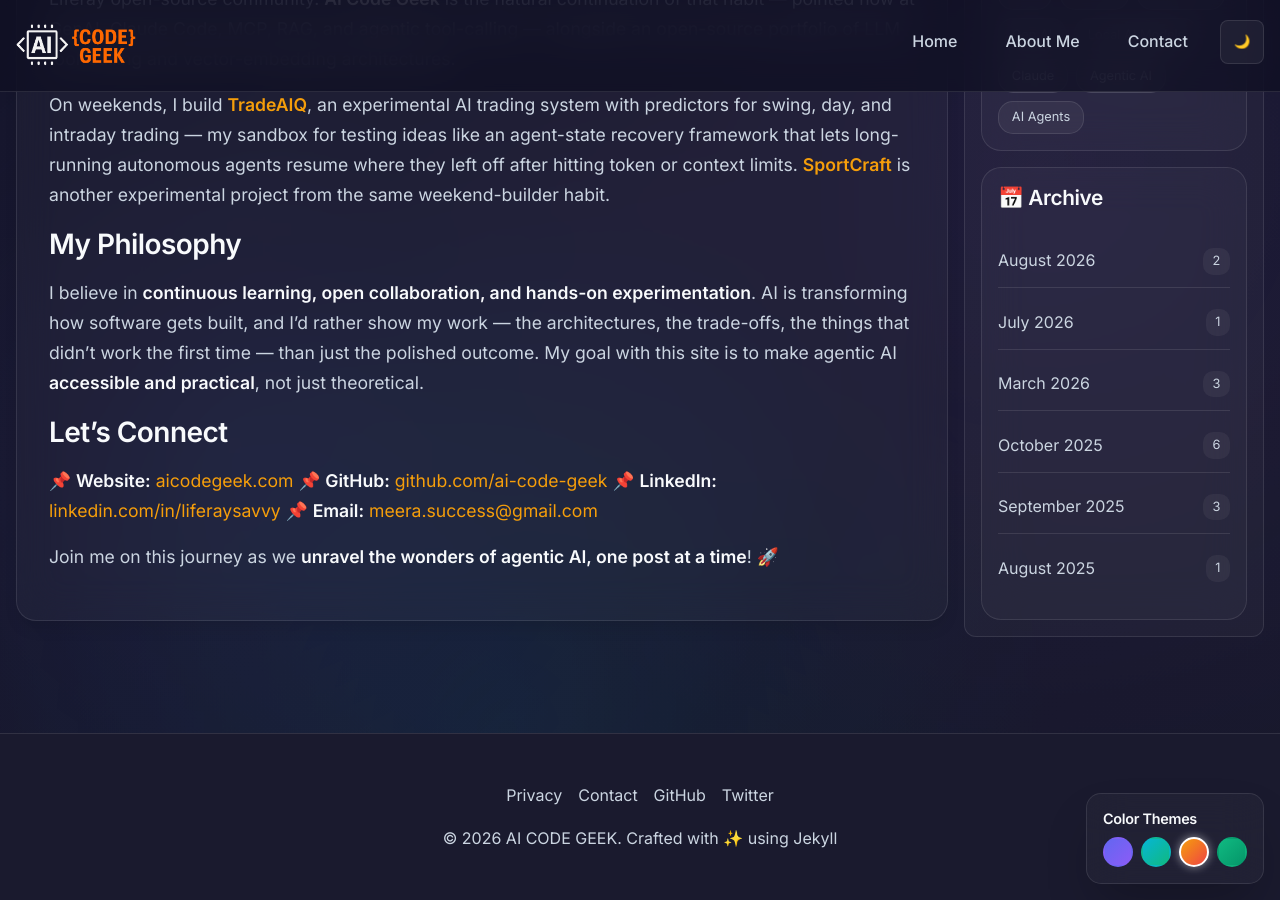
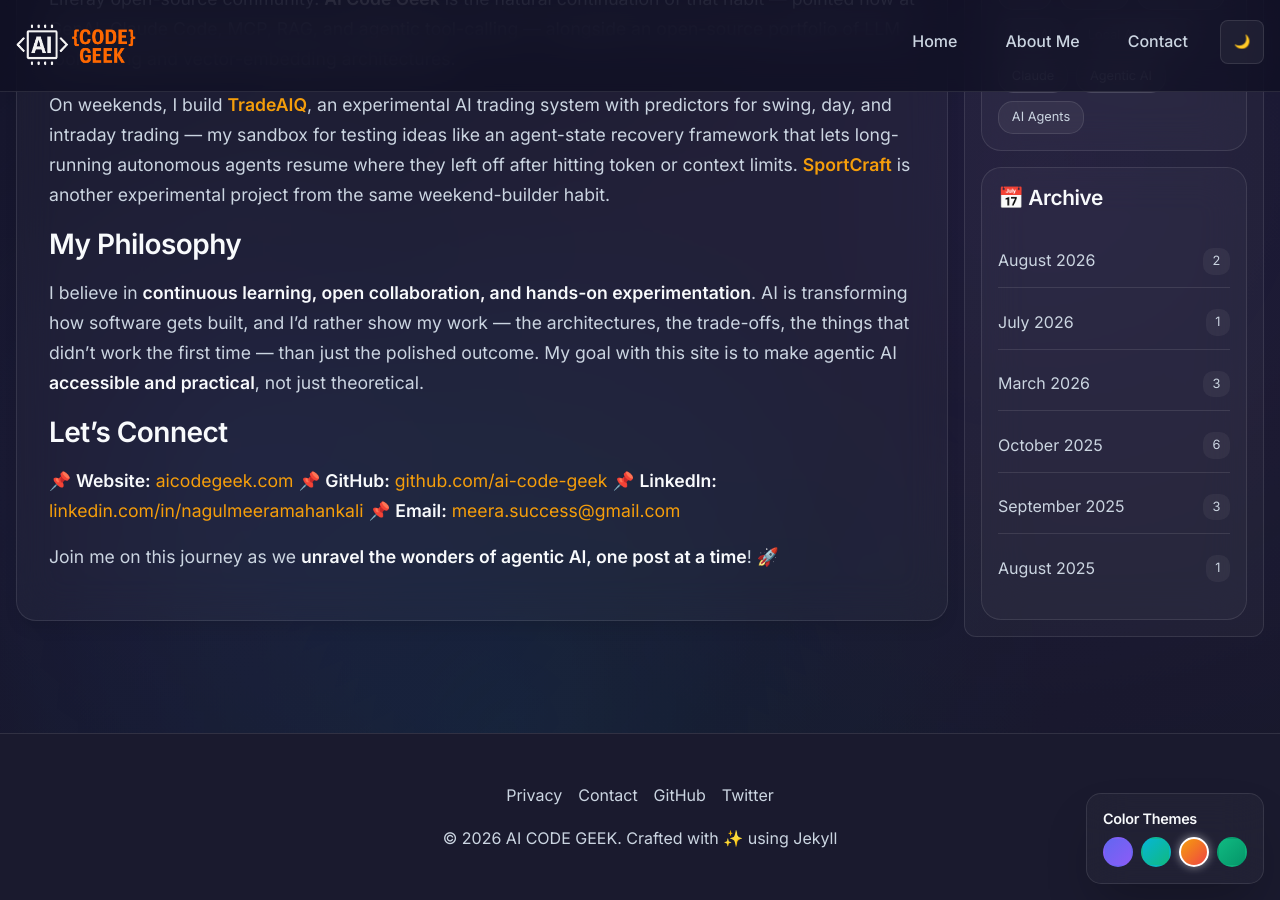
Before and after one commit to AI-Code-Geek/ai-code-geek.github.io, a Jekyll site: the page built from pages/about.md, in a window 1280 px wide and 900 px high, scrolled down 2410 px. Built offline with Jekyll 4.4.1, drawn with Linux system fonts in a browser that asks for light colours.

Commit message:
Update LinkedIn profile URL
Co-Authored-By: Claude Sonnet 5 <noreply@anthropic.com>
Claude-Session: https://claude.ai/code/session_01GaYx24AKX84r4NcfFsgq9K

```diff
--- a/_config.yml
+++ b/_config.yml
@@ -37,7 +37,7 @@ plugins:
 social:
   github: "aicodegeek"
   twitter: "meera.prince"
-  linkedin: "aicodegeek"
+  linkedin: "nagulmeeramahankali"
 
 # Navigation - Header pages (these will appear in the main navigation)
 # List the actual file paths relative to the site root
--- a/_data/authors.yml
+++ b/_data/authors.yml
@@ -10,6 +10,6 @@ nagul_meera:
   social:
     github: "ai-code-geek"
     twitter: "meera.prince"
-    linkedin: "liferaysavvy"
+    linkedin: "nagulmeeramahankali"
   website: "https://aicodegeek.com"
   email: "mailto:meera.success@gmail.com"
--- a/pages/about.md
+++ b/pages/about.md
@@ -58,7 +58,7 @@ I believe in **continuous learning, open collaboration, and hands-on experimenta
 
 📌 **Website:** [aicodegeek.com](https://aicodegeek.com)
 📌 **GitHub:** [github.com/ai-code-geek](https://github.com/ai-code-geek){:target="_blank"}
-📌 **LinkedIn:** [linkedin.com/in/liferaysavvy](https://linkedin.com/in/liferaysavvy){:target="_blank"}
+📌 **LinkedIn:** [linkedin.com/in/nagulmeeramahankali](https://www.linkedin.com/in/nagulmeeramahankali/){:target="_blank"}
 📌 **Email:** [meera.success@gmail.com](mailto:meera.success@gmail.com)
 
 Join me on this journey as we **unravel the wonders of agentic AI, one post at a time**! 🚀
```
